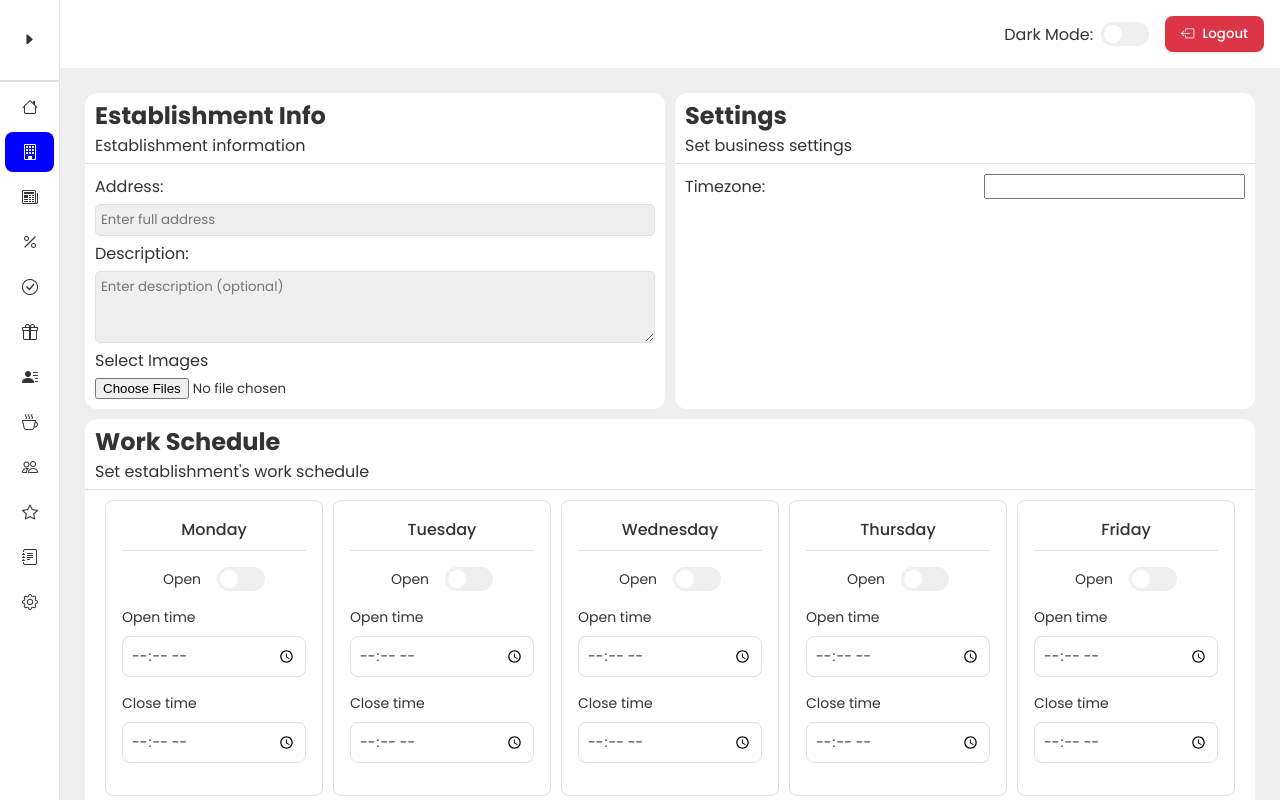
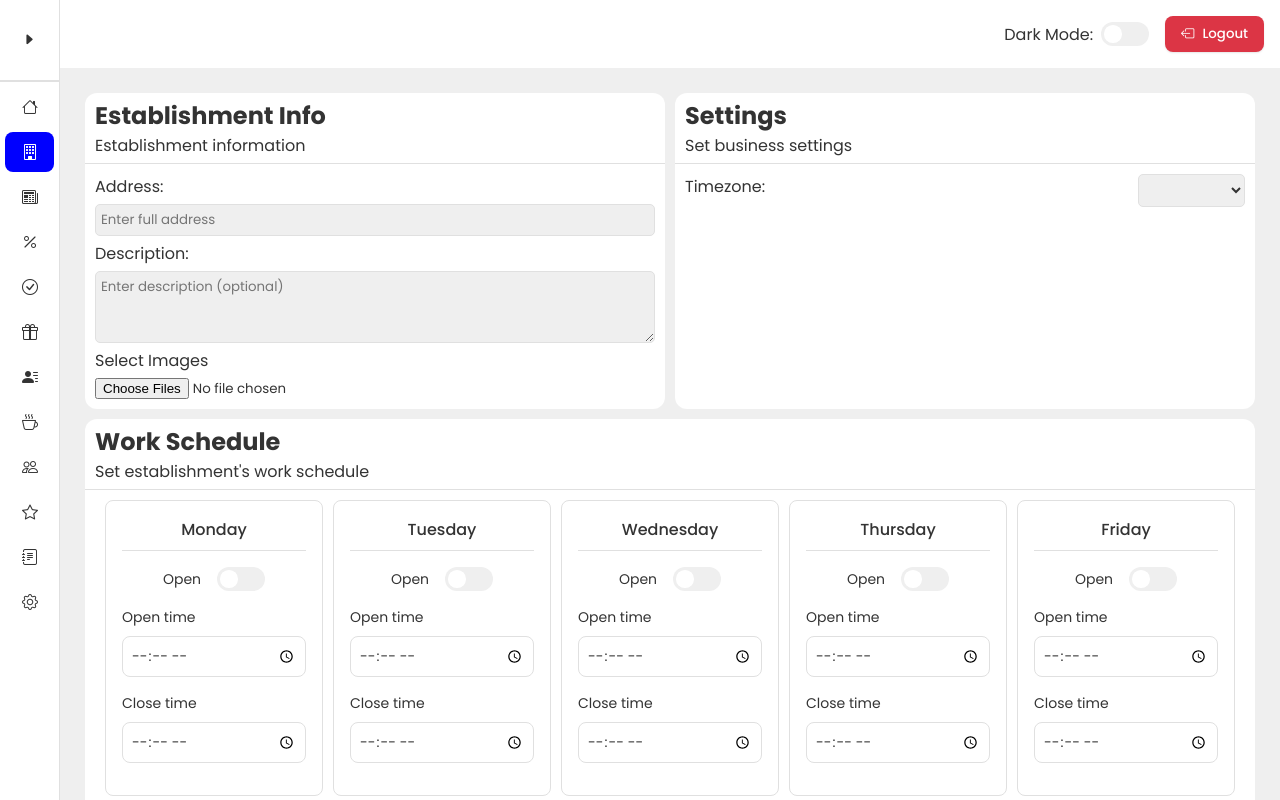
Before and after one commit to vitalya420/loyalty-dashboard, a Nuxt app: page /establishments/create in a window 1280 px wide. Shown: the top 800 px of the page. Built offline with nearby package versions, Linux system fonts and the light colour scheme.

Commit message:
Switch update and timezones

```diff
--- a/assets/styles/_switch.scss
+++ b/assets/styles/_switch.scss
@@ -17,11 +17,15 @@
     height: 1.1rem;
     border-radius: 50%;
     background-color: var(--background-primary-color);
-    transition: transform 0.2s ease;
+    transition: all 0.2s ease;
+  }
+
+  &:checked {
+    background-color: var(--blue-primary);
   }
 
   &:checked::after {
     transform: translateX(1.5rem);
+    background-color: white;
   }
-
 }
--- a/pages/establishments/create.vue
+++ b/pages/establishments/create.vue
@@ -9,7 +9,7 @@
           </div>
           <div class="input-group">
             <label for="desc">Description:</label>
-            <textarea id="desc" rows="3" class="text-input" placeholder="Enter description (optional)"/>
+            <textarea id="desc" rows="3" class="text-input" placeholder="Enter description (optional)"></textarea>
           </div>
           <div class="input-group">
             <label for="">Select Images</label>
@@ -21,7 +21,11 @@
         <form class="form">
           <div class="input-group row" style="padding: 10px 0px;">
             <label for="tz">Timezone:</label>
-            <input type="text">
+            <select id="tz" class="text-input" v-model="selectedTimezone">
+              <option v-for="timezone in timezones" :key="timezone.value" :value="timezone.value">
+                {{ timezone.label }}
+              </option>
+            </select>
           </div>
         </form>
       </Card>
@@ -31,3 +35,40 @@
     </Card>
   </div>
 </template>
+
+<script>
+export default {
+  data() {
+    return {
+      selectedTimezone: '',
+      timezones: [
+        { label: 'GMT-12:00', value: 'GMT-12:00' },
+        { label: 'GMT-11:00', value: 'GMT-11:00' },
+        { label: 'GMT-10:00', value: 'GMT-10:00' },
+        { label: 'GMT-09:00', value: 'GMT-09:00' },
+        { label: 'GMT-08:00', value: 'GMT-08:00' },
+        { label: 'GMT-07:00', value: 'GMT-07:00' },
+        { label: 'GMT-06:00', value: 'GMT-06:00' },
+        { label: 'GMT-05:00', value: 'GMT-05:00' },
+        { label: 'GMT-04:00', value: 'GMT-04:00' },
+        { label: 'GMT-03:00', value: 'GMT-03:00' },
+        { label: 'GMT-02:00', value: 'GMT-02:00' },
+        { label: 'GMT-01:00', value: 'GMT-01:00' },
+        { label: 'GMT+00:00', value: 'GMT+00:00' },
+        { label: 'GMT+01:00', value: 'GMT+01:00' },
+        { label: 'GMT+02:00', value: 'GMT+02:00' },
+        { label: 'GMT+03:00', value: 'GMT+03:00' },
+        { label: 'GMT+04:00', value: 'GMT+04:00' },
+        { label: 'GMT+05:00', value: 'GMT+05:00' },
+        { label: 'GMT+06:00', value: 'GMT+06:00' },
+        { label: 'GMT+07:00', value: 'GMT+07:00' },
+        { label: 'GMT+08:00', value: 'GMT+08:00' },
+        { label: 'GMT+09:00', value: 'GMT+09:00' },
+        { label: 'GMT+10:00', value: 'GMT+10:00' },
+        { label: 'GMT+11:00', value: 'GMT+11:00' },
+        { label: 'GMT+12:00', value: 'GMT+12:00' },
+      ]
+    };
+  }
+}
+</script>
```
